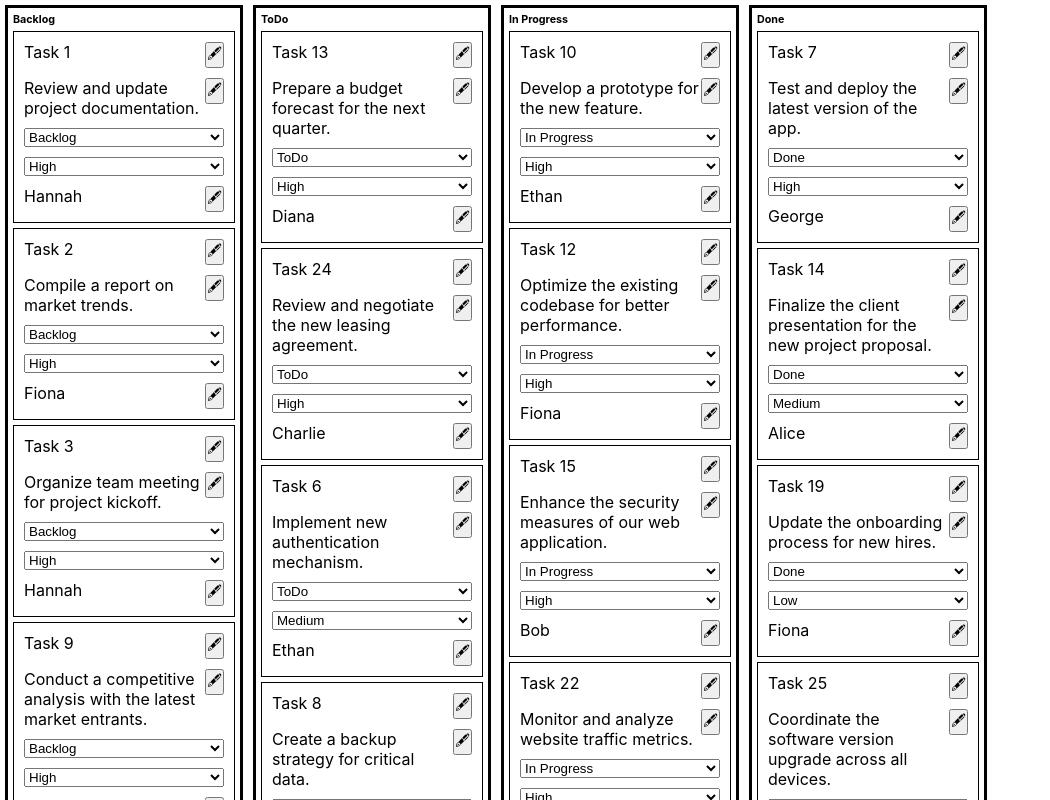
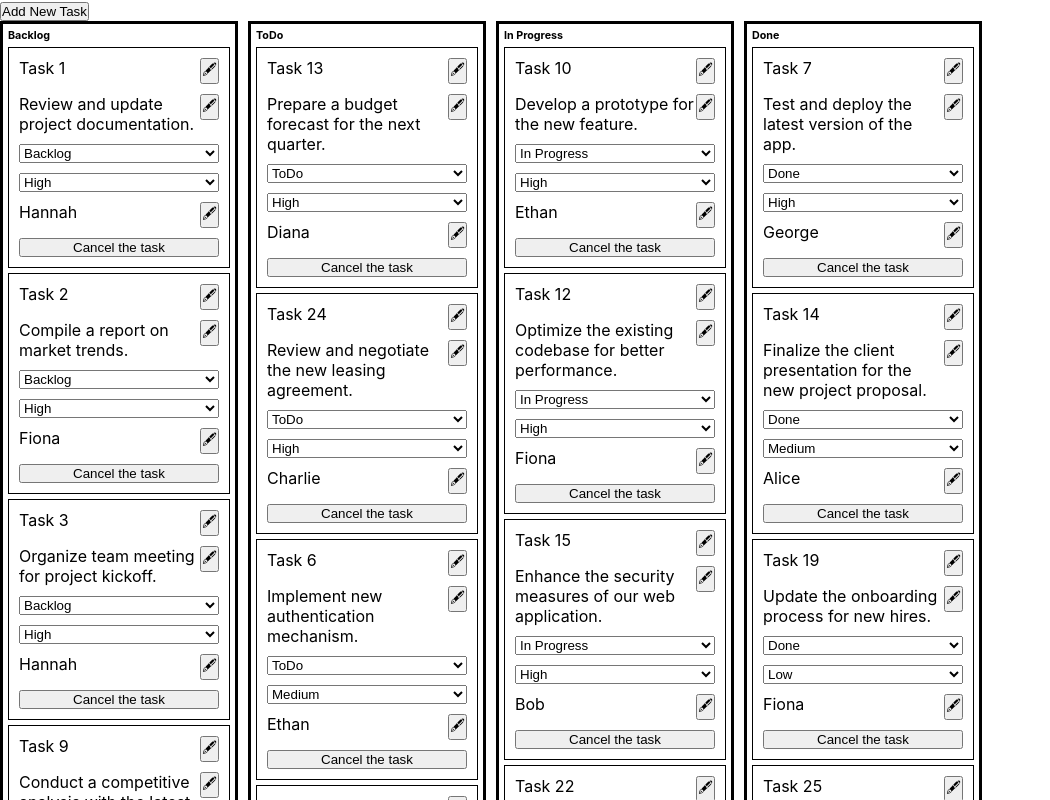
Before and after one commit to hrayrzh/task-management-tool, a React (Create React App) app: page / in a window 1280 px wide. Shown: the top 800 px of the page, without its empty margins (0-1050 px from the left). Built offline with nearby package versions, Linux system fonts and the light colour scheme.

Commit message:
add new task possibility

```diff
--- a/src/App.js
+++ b/src/App.js
@@ -2,6 +2,7 @@ import ReactDOM from 'react-dom/client';
 import './index.css';
 import React, { useState, useEffect } from 'react';
 import Card from './card'
+import AddNewCard from './addCardForm'
 
 
 function replaceItem(items, newItem) {
@@ -13,8 +14,20 @@ function replaceItem(items, newItem) {
     });
 }
 
+function deleteItem(items, deletedItem) {
+    return items.filter(item => (item.id != deletedItem.id))
+}
+
+function addItem(items, newItem) {
+    return [...items, newItem]
+}
+
+
+
+
+
 function App() {
-    const [data, setdata] =useState([])
+    const [data, setdata] =useState([]);
 
     useEffect(() => {
         fetch('/data.json')
@@ -32,13 +45,30 @@ function App() {
       setdata(newData);
     }
 
+    const taskDelete =(task) => {
+        let newData = deleteItem(data, task);
+        setdata(newData)
+    }
+
+    const taskAdd =(task) => {
+        let newData = addItem(data, task);
+        setdata(newData)
+    }
+
+
+
     useEffect(() => {
         console.log("Updated JSON data:", data);
     }, [data])
 
 
 
-  return (
+
+
+  return (<>
+    <AddNewCard
+        taskAdd={taskAdd}
+    />
     <div className="container">
         <div>
            <h6>Backlog</h6>
@@ -47,6 +77,8 @@ function App() {
                     <Card
                         props={task}
                         taskChange={taskChange}
+                        taskAdd={taskAdd}
+                        taskDelete={taskDelete}
                         key={task.id}
                     />
                 ))
@@ -61,6 +93,8 @@ function App() {
                     <Card
                         props={task}
                         taskChange={taskChange}
+                        taskAdd={taskAdd}
+                        taskDelete={taskDelete}
                         key={task.id}
                     />
                 ))
@@ -75,6 +109,8 @@ function App() {
                     <Card
                         props={task}
                         taskChange={taskChange}
+                        taskAdd={taskAdd}
+                        taskDelete={taskDelete}
                         key={task.id}
                     />
                 ))
@@ -89,6 +125,8 @@ function App() {
                     <Card
                         props={task}
                         taskChange={taskChange}
+                        taskAdd={taskAdd}
+                        taskDelete={taskDelete}
                         key={task.id}
                     />
                 ))
@@ -98,6 +136,7 @@ function App() {
         </div>
 
       </div>
+      </>
   );
 }
 
--- /dev/null
+++ b/src/addCardForm.js
@@ -0,0 +1,79 @@
+import ReactDOM from 'react-dom/client';
+import './index.css';
+import React, { useState, useEffect } from 'react';
+
+function createItem(t, d, s, p, a) {
+    let item = {};
+    item["key"] = Math.random();
+    item["title"] = t;
+    item["description"] = d;
+    item["status"] = s;
+    item["priority"] = p;
+    item["assignee"] = a;
+    return item;
+}
+
+function AddNewCard({taskAdd}) {
+
+    const [newTaskMode, setNewTaskMode] = useState(true);
+    const [title, setTitle] = useState("New Title");
+    const [description, setDescription] = useState("New Description");
+    const [assignee, setAssignee] = useState("Assignee");
+    const [status, setStatus] = useState("backlog");
+    const [priority, setPriority] = useState("low");
+
+
+    const addBtn = () => {
+        setNewTaskMode(false);
+        document.body.classList.add('hidden-overflow')
+    }
+
+    const cancelBtn = () => {
+        setNewTaskMode(true);
+        document.body.classList.remove('hidden-overflow')
+    }
+
+    const addNewTask = () => {
+        let item = createItem(title, description, status, priority, assignee);
+        taskAdd(item);
+        cancelBtn();
+    }
+
+    return (
+        <>
+
+            <div className={`${newTaskMode ? "d-none new-task-popup" : "new-task-popup"}`}>
+                <div>
+                    <input type="text" value={title} onChange={(e) => e.target.value ? setTitle(e.target.value) : setTitle("New Title")}/>
+
+                    <textarea rows={4} type="text" value={description} onChange={(e) => e.target.value ? setDescription(e.target.value) : setDescription("New Description")}/>
+
+                    <select name="status" className="status" onChange={(e) => setStatus(e.target.value)}>
+                        <option value="backlog" selected={true}>Backlog</option>
+                        <option value="todo">ToDo</option>
+                        <option value="in progress">In Progress</option>
+                        <option value="done">Done</option>
+                    </select>
+
+                    <select name="priority" className="priority" onChange={(e) => setPriority(e.target.value)}>
+                        <option value="high" >High</option>
+                        <option value="mid">Medium</option>
+                        <option value="low" selected={true}>Low</option>
+                    </select>
+
+                    <input type="text" value={assignee} onChange={(e) => e.target.value ? setAssignee(e.target.value) : setAssignee("New Assignee")}/>
+
+                    <div className="add-card-buttons">
+                        <button onClick={addNewTask}>Add Task</button>
+                        <button onClick={cancelBtn}>Cancel</button>
+                    </div>
+                </div>
+            </div>
+            <div>
+                <button className='new-task-btn' onClick={addBtn}> Add New Task</button>
+            </div>
+        </>
+    );
+}
+
+export default AddNewCard;
--- a/src/card.jsx
+++ b/src/card.jsx
@@ -10,7 +10,7 @@ function updateTask(item, key, value) {
 }
 
 
-function Card({props, taskChange}) {
+function Card({props, taskChange, taskAdd, taskDelete}) {
 
     const {status, assignee, title, description, priority} = props;
 
@@ -65,6 +65,10 @@ function Card({props, taskChange}) {
         setEditDescription(!editDescription);
     }
 
+    const deleteTask = () => {
+        taskDelete(props)
+    }
+
 
 
 
@@ -100,7 +104,7 @@ function Card({props, taskChange}) {
                   <option value="done" selected={status==="done"}>Done</option>
                 </select>
 
-                <select name="status" className="status" onChange={handlePriorityChange}>
+                <select name="priority" className="priority" onChange={handlePriorityChange}>
                   <option value="high" selected={priority==="high"}>High</option>
                   <option value="mid" selected={priority==="medium"}>Medium</option>
                   <option value="low" selected={priority==="low"}>Low</option>
@@ -114,6 +118,8 @@ function Card({props, taskChange}) {
                         <span>{assigneeInput}</span>
                         <button onClick={() => setEditAssignee(!editAssignee)}>🖋</button>
                     </div>}
+
+                <button className="delete-button" onClick={deleteTask}>Cancel the task</button>
             </div>
   );
 }
--- a/src/index.css
+++ b/src/index.css
@@ -10,7 +10,6 @@ body {
     sans-serif;
   -webkit-font-smoothing: antialiased;
   -moz-osx-font-smoothing: grayscale;
-    padding: 5px;
 }
 
 .container{
@@ -67,3 +66,35 @@ body {
 .order-low{
     order:3;
 }
+
+.hidden-overflow{
+    overflow: hidden;
+}
+
+.d-none{
+    display: none !important;
+}
+.add-card-buttons{
+    display: flex;
+    justify-content: space-between;
+}
+
+.new-task-popup{
+    position: absolute;
+    width: 100%;
+    height: 100%;
+    background-color: #636f83b8;
+    display: flex;
+    align-items: center;
+    justify-content: center;
+
+}
+
+.new-task-popup>div{
+    display: flex;
+    flex-direction: column;
+    gap: 10px;
+    width: 30%;
+    padding: 10px;
+    background-color: #2e494a;
+}
```
